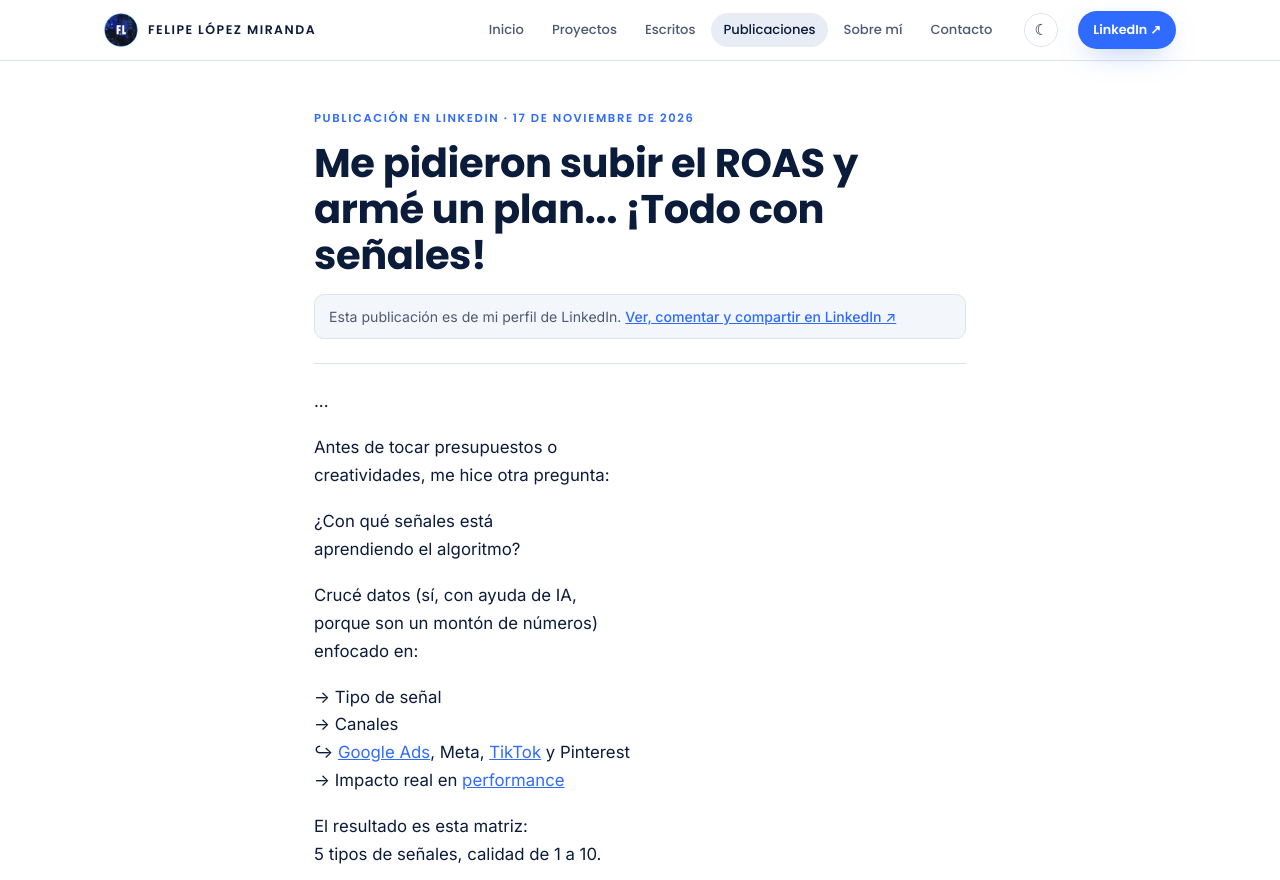
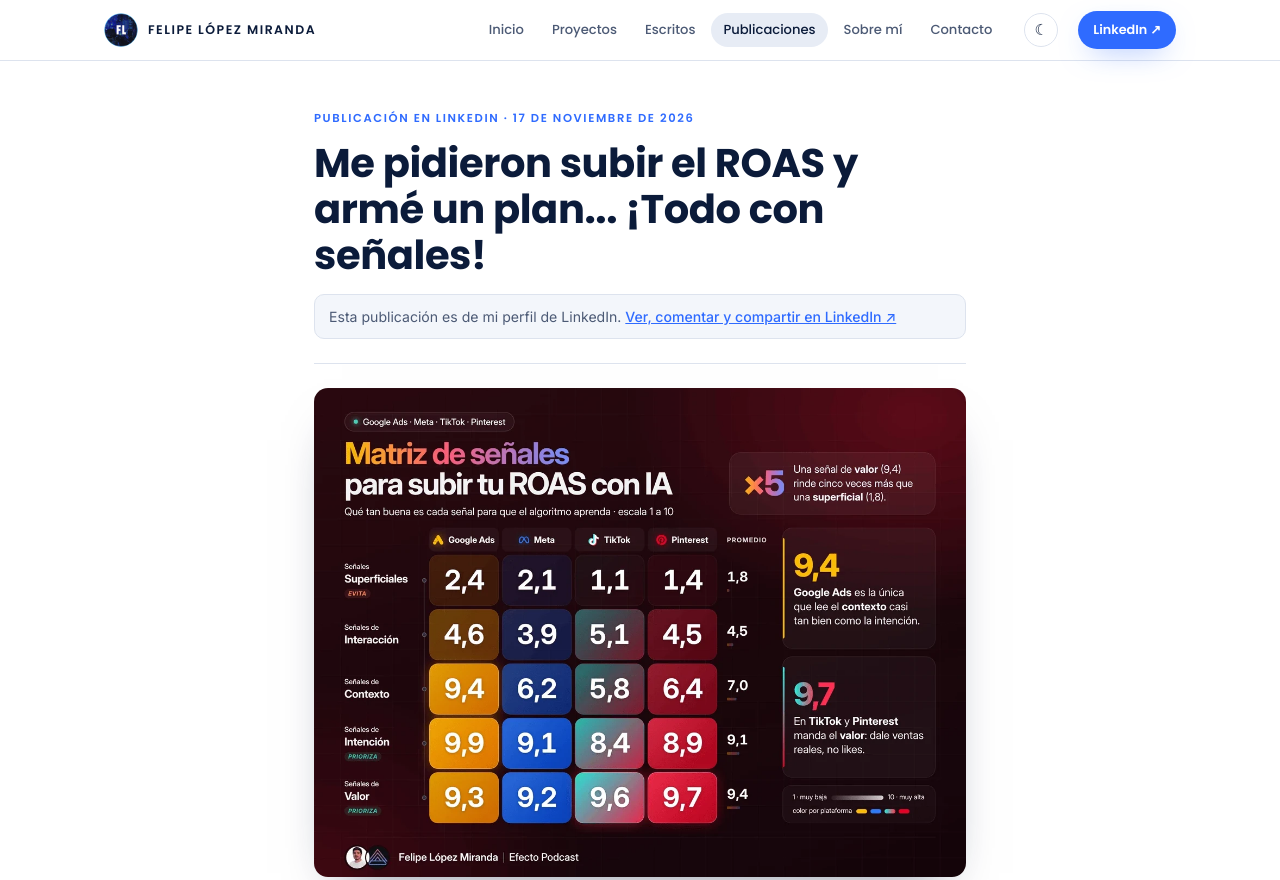
Before and after one commit to flopezmiranda/flopezmiranda.com, an Astro site: page /linkedin/me-pidieron-subir-el-roas-y-arme-un-plan-todo-con in a window 1280 px wide. Shown: the top 880 px of the page. Built offline with nearby package versions, Linux system fonts and the light colour scheme; Astro itself is replaced by a stand-in of ours.

Commit message:
Gráfica 'Matriz de señales' en el post de ROAS y señales
Co-Authored-By: Claude Opus 5.5 <noreply@anthropic.com>
Claude-Session: https://claude.ai/code/session_018d9DdqUMmDWL8QM3Hb2VT9

```diff
--- a/src/data/linkedin-manual-posts.json
+++ b/src/data/linkedin-manual-posts.json
@@ -10,6 +10,13 @@
   "tags": [],
   "category": "Datos",
   "recent": true,
-  "manual": true
+  "manual": true,
+  "image": "/img/posts/me-pidieron-subir-el-roas-y-arme-un-plan-todo-con.webp",
+  "ogImage": "/img/posts/me-pidieron-subir-el-roas-y-arme-un-plan-todo-con.jpg",
+  "imageSize": [
+   1200,
+   900
+  ],
+  "imageAlt": "Matriz de señales para subir tu ROAS con IA: calidad de señales superficiales, de interacción, de contexto, de intención y de valor en Google Ads, Meta, TikTok y Pinterest, en escala de 1 a 10"
  }
 ]
--- a/src/data/linkedin.ts
+++ b/src/data/linkedin.ts
@@ -52,6 +52,9 @@ export interface LinkedInShare {
   recent: boolean;
   /** Diseño propio (Cowork) usado como imagen principal */
   image?: string;
+  ogImage?: string;
+  imageSize?: [number, number];
+  imageAlt?: string;
   manual?: boolean;
 }
 
@@ -93,7 +96,8 @@ import coverIds from './post-covers.json';
 const COVER_IDS = new Set(coverIds as string[]);
 const byIdImg = new Map(SHARES.filter((p) => p.image).map((p) => [p.id, p.image!]));
 export const postCover = (id?: string) => (id && byIdImg.get(id)) || (id && COVER_IDS.has(id) ? `/img/covers/posts/${id}.webp` : undefined);
-export const postOg = (id?: string) => (id && byIdImg.get(id)) || (id && COVER_IDS.has(id) ? `/og/posts/${id}.jpg` : undefined);
+const byIdOg = new Map(SHARES.filter((p) => p.image).map((p) => [p.id, p.ogImage ?? p.image!]));
+export const postOg = (id?: string) => (id && byIdOg.get(id)) || (id && COVER_IDS.has(id) ? `/og/posts/${id}.jpg` : undefined);
 
 // --- Títulos para buscadores ---
 const EMOJI = /[\p{Extended_Pictographic}\u{FE0F}\u{200D}\u{20E3}\u{1F3FB}-\u{1F3FF}]/gu;
--- a/src/pages/linkedin/[slug].astro
+++ b/src/pages/linkedin/[slug].astro
@@ -76,12 +76,12 @@ const posting = {
 
     {
       cover && (
-        <figure class:list={['cover', { design: !!post.image }]}>
+        <figure class:list={['cover', { design: !!post.image && (post.imageSize?.[1] ?? 0) > (post.imageSize?.[0] ?? 0) }]}>
           <img
             src={cover}
-            alt={post.image ? `Gráfica de Felipe López Miranda: ${title}` : `Portada de la publicación: ${title}`}
-            width={post.image ? 1080 : 1600}
-            height={post.image ? 1350 : 900}
+            alt={post.imageAlt ?? (post.image ? `Gráfica de Felipe López Miranda: ${title}` : `Portada de la publicación: ${title}`)}
+            width={post.imageSize?.[0] ?? 1600}
+            height={post.imageSize?.[1] ?? 900}
             fetchpriority="high"
           />
         </figure>
```
Also changed, not shown: public/img/posts/me-pidieron-subir-el-roas-y-arme-un-plan-todo-con.jpg (added), public/img/posts/me-pidieron-subir-el-roas-y-arme-un-plan-todo-con.webp (added).
